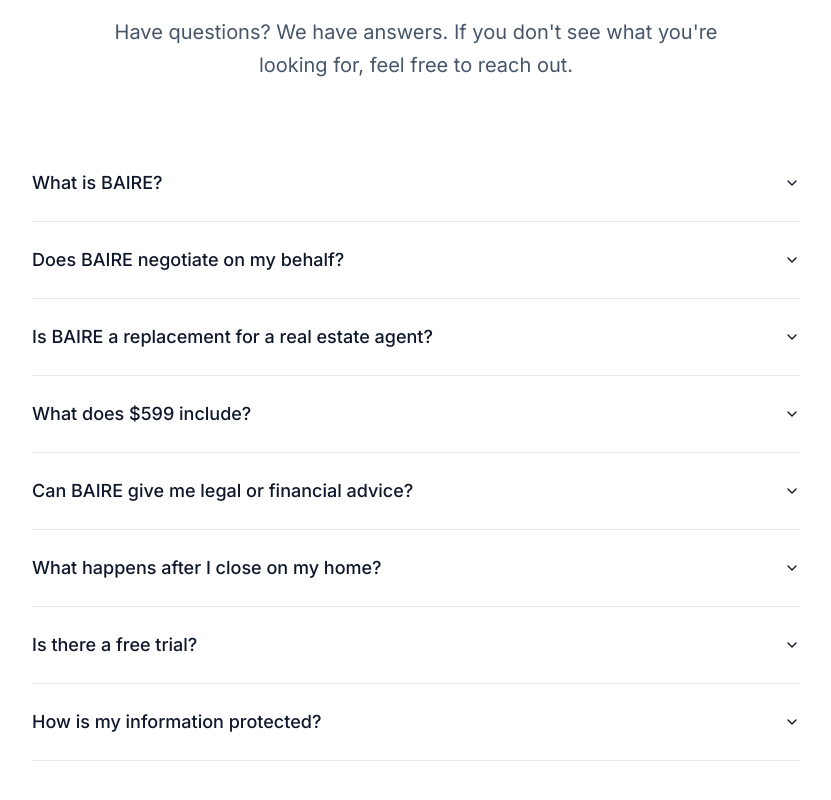
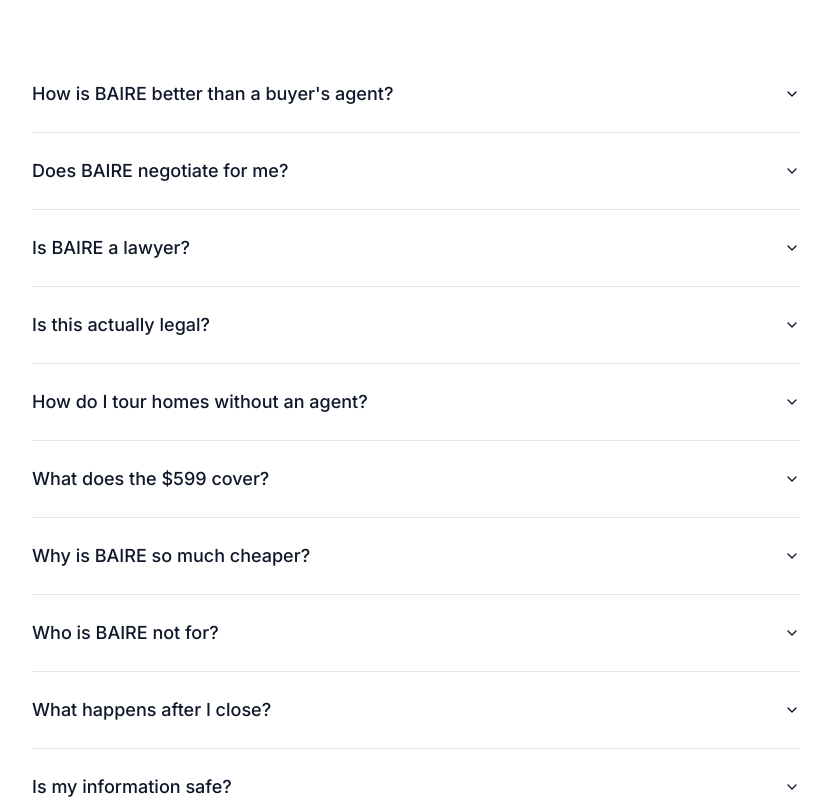
Before and after one commit to geoffbailey114/baireapp, a Next.js app: page / in a window 1280 px wide. Shown: the part 7500-8300 px from the top of the page, without its empty margins (224-1055 px from the left). Built offline with nearby package versions, Linux system fonts and the light colour scheme.

Commit message:
faq update 1.31.26

```diff
--- a/components/faq.tsx
+++ b/components/faq.tsx
@@ -9,44 +9,112 @@
 
 const faqs = [
   {
-    question: 'What is BAIRE?',
-    answer:
-      "BAIRE is an AI-powered educational consultant designed to help self-represented home buyers understand the home-buying process. We provide clear explanations, answer your questions, and help you feel confident throughout your journey. We are not a real estate agent, broker, lawyer, or financial advisor.",
+    question: "How is BAIRE better than a buyer's agent?",
+    answer: (
+      <>
+        <p className="mb-3">A buyer&apos;s agent is one person, paid on commission, with limited experience and availability.</p>
+        <p className="mb-2">BAIRE is:</p>
+        <ul className="list-disc list-inside mb-3 space-y-1">
+          <li>Always on</li>
+          <li>Not paid more when you pay more</li>
+          <li>Trained on far more deal outcomes than any single agent</li>
+        </ul>
+        <p>It&apos;s not just cheaper. It&apos;s smarter and more aligned.</p>
+      </>
+    ),
   },
   {
-    question: 'Does BAIRE negotiate on my behalf?',
-    answer:
-      'No. BAIRE is strictly educational. We do not negotiate, represent, or act on your behalf in any way. We help you understand the process so you can make your own informed decisions. For negotiation and representation, you should work with a licensed real estate professional.',
+    question: 'Does BAIRE negotiate for me?',
+    answer: (
+      <>
+        <p className="mb-3">No — and that&apos;s the point.</p>
+        <p className="mb-3">Negotiation isn&apos;t who sends the message. It&apos;s knowing what to ask for, when, and why.</p>
+        <p>BAIRE gives you the strategy. You make the call.</p>
+      </>
+    ),
   },
   {
-    question: 'Is BAIRE a replacement for a real estate agent?',
-    answer:
-      'No. BAIRE is an educational tool that helps you understand the home-buying process. We do not provide the services of a licensed real estate agent, such as representation, negotiation, or fiduciary duties. Many buyers find BAIRE helpful alongside or instead of traditional agent services, but the choice is yours.',
+    question: 'Is BAIRE a lawyer?',
+    answer: (
+      <>
+        <p className="mb-3">No.</p>
+        <p className="mb-3">Just like a good agent, BAIRE doesn&apos;t pretend to be one.</p>
+        <p>Instead, it explains what matters, flags legal decision points, and helps you know when an attorney is worth involving — without guessing.</p>
+      </>
+    ),
   },
   {
-    question: 'What does $599 include?',
-    answer:
-      "The $599 limited-time total includes everything from start to finish. After your free 48-hour trial, you pay $99 for Access (showing scripts, waivers, checklists). When you're ready to make an offer, you pay $500 more for full offer prep, negotiation playbooks, and closing support.",
+    question: 'Is this actually legal?',
+    answer: (
+      <>
+        <p className="mb-3">Yes.</p>
+        <p className="mb-3">You are never required to use a buyer&apos;s agent to buy a home.</p>
+        <p>BAIRE exists because the process is learnable — and technology now makes it obvious.</p>
+      </>
+    ),
   },
   {
-    question: 'Can BAIRE give me legal or financial advice?',
-    answer:
-      'No. BAIRE provides educational information only. We do not provide legal, tax, or financial advice. For specific guidance in these areas, we encourage you to consult with licensed attorneys, CPAs, or financial advisors who can review your particular situation.',
+    question: 'How do I tour homes without an agent?',
+    answer: (
+      <>
+        <p className="mb-3">BAIRE gives you the exact scripts and steps to schedule showings without hiring a buyer&apos;s agent.</p>
+        <p>Once buyers see this step, everything else clicks.</p>
+      </>
+    ),
   },
   {
-    question: 'What happens after I close on my home?',
-    answer:
-      "When you've successfully closed on your home, you can mark your transaction as complete in BAIRE. This ends your current session. If you buy another home in the future, you're welcome to purchase access again for that new transaction.",
+    question: 'What does the $599 cover?',
+    answer: (
+      <>
+        <p className="mb-2">Everything you need to make and close an offer:</p>
+        <ul className="list-disc list-inside mb-3 space-y-1">
+          <li>Offer strategy and pricing</li>
+          <li>Terms and contingencies</li>
+          <li>Negotiation scenarios</li>
+          <li>Inspection and appraisal guidance</li>
+          <li>Closing clarity</li>
+        </ul>
+        <p className="mb-3">No commissions. No upsells.</p>
+        <p>Regular price is $999.</p>
+      </>
+    ),
   },
   {
-    question: 'Is there a free trial?',
-    answer:
-      "Yes! You get 48 hours to explore BAIRE completely free. Ask questions, learn about the home-buying process, and see how BAIRE can help. After 48 hours, you can upgrade to Access ($99) to unlock showing scripts and waivers. When you're ready to make an offer, the Offer tier ($500) unlocks everything else.",
+    question: 'Why is BAIRE so much cheaper?',
+    answer: (
+      <>
+        <p className="mb-3">Because BAIRE doesn&apos;t take a percentage of your purchase.</p>
+        <p className="mb-3">Agents earn more when you pay more. BAIRE costs the same either way.</p>
+        <p>That difference matters.</p>
+      </>
+    ),
   },
   {
-    question: 'How is my information protected?',
-    answer:
-      "We take privacy seriously. BAIRE uses industry-standard security practices. We do not sell your personal information. Your conversations are used only to provide you with the educational service you've requested. Please review our Privacy Policy for complete details.",
+    question: 'Who is BAIRE not for?',
+    answer: (
+      <>
+        <p className="mb-3">If you want someone else to control the process and earn commission for it, BAIRE isn&apos;t for you.</p>
+        <p>If you want clarity, leverage, and control — it is.</p>
+      </>
+    ),
+  },
+  {
+    question: 'What happens after I close?',
+    answer: (
+      <>
+        <p className="mb-3">Nothing.</p>
+        <p>You close. You keep the savings. BAIRE is done.</p>
+      </>
+    ),
+  },
+  {
+    question: 'Is my information safe?',
+    answer: (
+      <>
+        <p className="mb-3">Yes.</p>
+        <p>Your data isn&apos;t sold, shared, or used for marketing.</p>
+      </>
+    ),
   },
 ]
 
@@ -58,10 +126,6 @@
           <h2 className="text-4xl md:text-5xl font-bold tracking-tight text-slate-900">
             Frequently asked questions
           </h2>
-          <p className="mt-6 text-xl text-slate-600 leading-relaxed">
-            Have questions? We have answers. If you don&apos;t see what you&apos;re
-            looking for, feel free to reach out.
-          </p>
         </div>
 
         <div className="mx-auto max-w-3xl">
@@ -78,25 +142,6 @@
             ))}
           </Accordion>
         </div>
-
-        {/* FAQ Schema for SEO */}
-        <script
-          type="application/ld+json"
-          dangerouslySetInnerHTML={{
-            __html: JSON.stringify({
-              '@context': 'https://schema.org',
-              '@type': 'FAQPage',
-              mainEntity: faqs.map((faq) => ({
-                '@type': 'Question',
-                name: faq.question,
-                acceptedAnswer: {
-                  '@type': 'Answer',
-                  text: faq.answer,
-                },
-              })),
-            }),
-          }}
-        />
       </div>
     </section>
   )
```
